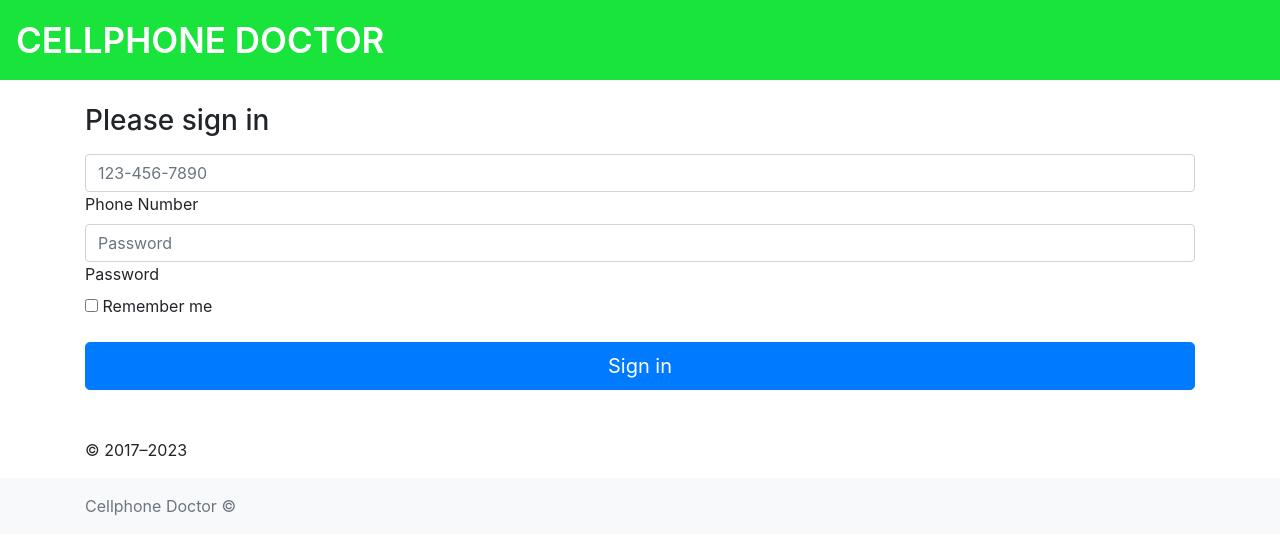
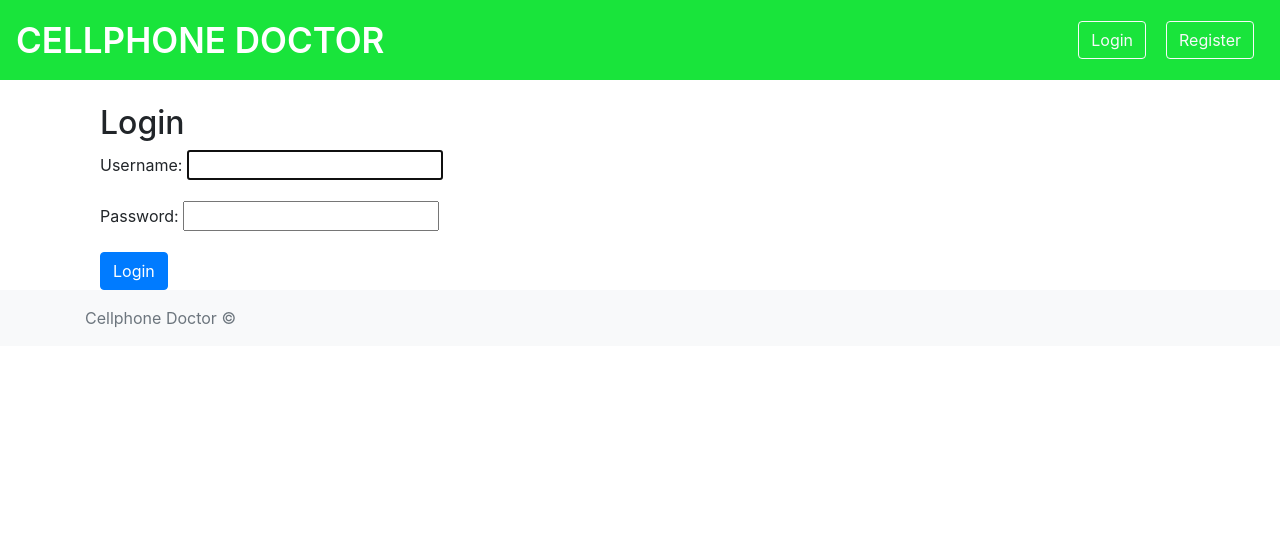
Before and after one commit to morskmorsk/usk-app, a Django app: page /accounts/login/ in a window 1280 px wide. Shown: the top 555 px of the page. Run offline with Django 4.2, Linux system fonts and the light colour scheme; some libraries are stand-ins or nearby versions.

Commit message:
add menus

```diff
--- a/usk/account/urls.py
+++ b/usk/account/urls.py
@@ -5,5 +5,5 @@ app = 'account'
 
 urlpatterns = [
     # ... other URL patterns ...
-    path('signup/', views.SignupView.as_view(), name='signup'),
+    path('signup/', views.signup, name='signup'),
 ]
--- a/usk/templates/base.html
+++ b/usk/templates/base.html
@@ -24,10 +24,8 @@
   <body>
     <header>
       <nav class="navbar navbar-expand-lg navbar-light">
-        <a class="navbar-brand" href="{% url 'shopping_cart:product_list' %}"
-          >
-          <div class="nvb">Cellphone Doctor</div></a
-        >
+        <a class="navbar-brand" href="{% url 'shopping_cart:product_list' %}">
+          <div class="nvb">Cellphone Doctor</div></a>
         <button
           class="navbar-toggler"
           type="button"
@@ -39,23 +37,19 @@
         >
           <span class="navbar-toggler-icon"></span>
         </button>
-        <div
-          class="collapse navbar-collapse justify-content-end"
-          id="navbarNav"
-        >
+        <div class="collapse navbar-collapse justify-content-end" id="navbarNav">
           <ul class="navbar-nav">
             {% if user.is_authenticated %}
+            <li class="nav-item">
+              <a class="btn btn-outline-light" href="{% url 'logout' %}">Logout</a>
+            </li>
             {% else %}
-            {% comment %} <li class="nav-item">
-              <a class="btn btn-outline-light" href="{% url 'login' %}"
-                >Login</a
-              >
+            <li class="nav-item">
+              <a class="btn btn-outline-light" href="{% url 'login' %}">Login</a>
             </li>
             <li class="nav-item">
-              <a class="btn btn-outline-light" href="{% url 'shop:register' %}"
-                >Register</a
-              >
-            </li> {% endcomment %}
+              <a class="btn btn-outline-light" href="{% url 'signup' %}">Register</a>
+            </li>
             {% endif %}
           </ul>
         </div>
--- a/usk/shopping_cart/templates/shopping_cart/product_not_found.html
+++ b/usk/templates/login.html
@@ -1,7 +1,12 @@
 {% extends 'base.html' %}
 
 {% block content %}
-  <h2>Product Not Found</h2>
-  <p>The product you are trying to remove from the cart does not exist.</p>
-  <a href="{% url 'shopping_cart:shopping_cart' %}" class="btn btn-primary">Back to Shopping Cart</a>
+  <div class="container">
+    <h2>Login</h2>
+    <form method="post">
+      {% csrf_token %}
+      {{ form.as_p }}
+      <button type="submit" class="btn btn-primary">Login</button>
+    </form>
+  </div>
 {% endblock %}
--- a/usk/templates/registration/login.html
+++ /dev/null
@@ -1,28 +0,0 @@
-{% extends 'base.html' %}
-
-{% block content %}
-<main class="form-signin w-100 m-auto">
-  <form method="post">
-    {% csrf_token %}
-    {% comment %} <img class="bs-img" class="mb-4" src="https://getbootstrap.com/docs/5.0/assets/brand/bootstrap-logo.svg" alt="" width="72" height="57"> {% endcomment %}
-    <h1 class="h3 mb-3 fw-normal">Please sign in</h1>
-    <div class="form-floating">
-      <input type="phone" class="form-control" id="floatingInput" placeholder="123-456-7890">
-      <label for="floatingInput">Phone Number</label>
-    </div>
-    <div class="form-floating">
-      <input type="password" class="form-control" id="floatingPassword" placeholder="Password">
-      <label for="floatingPassword">Password</label>
-    </div>
-
-    <div class="checkbox mb-3">
-      <label>
-        <input type="checkbox" value="remember-me"> Remember me
-      </label>
-    </div>
-    <button class="w-100 btn btn-lg btn-primary" type="submit">Sign in</button>
-    <br>
-    <p class="mt-5 mb-3 text-body-secondary">&copy; 2017–2023</p>
-  </form>
-</main>
-{% endblock %}
--- a/usk/usk/settings.py
+++ b/usk/usk/settings.py
@@ -130,3 +130,7 @@ STATIC_URL = '/static/'
 # https://docs.djangoproject.com/en/4.1/ref/settings/#default-auto-field
 
 DEFAULT_AUTO_FIELD = 'django.db.models.BigAutoField'
+
+LOGIN_REDIRECT_URL = 'shopping_cart:product_list'
+
+LOGOUT_REDIRECT_URL = 'shopping_cart:product_list'
--- a/usk/usk/urls.py
+++ b/usk/usk/urls.py
@@ -15,9 +15,15 @@ Including another URLconf
 """
 from django.contrib import admin
 from django.urls import path, include
+from django.contrib.auth.views import LoginView, LogoutView
 
 urlpatterns = [
     path('admin/', admin.site.urls),
+    path('accounts/login/', LoginView.as_view(
+        template_name='login.html'), name='login'),
+    path('accounts/logout/', LogoutView.as_view(
+        template_name='logout.html'), name='logout'),
+
     path('accounts/', include('django.contrib.auth.urls')),
     path('account/', include('account.urls')),
     path('', include('shopping_cart.urls')),
```
Also changed, not shown: usk/account/forms.py (+4 -12 lines), usk/account/views.py (+14 -11 lines), usk/db.sqlite3, usk/templates/logout.html (added).
